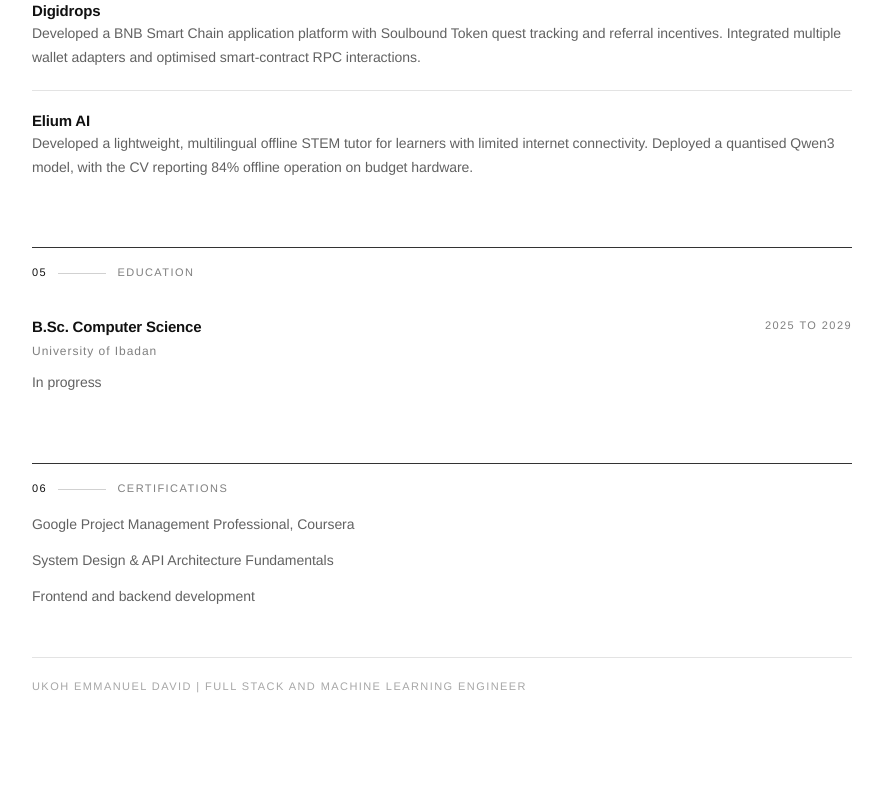
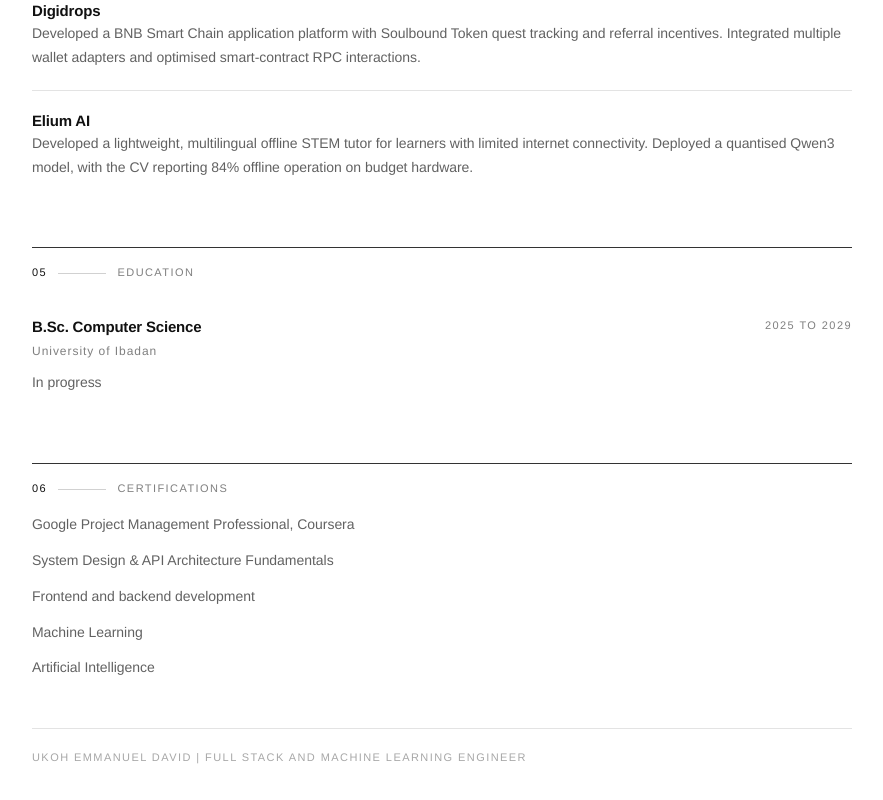
Before and after one commit to UkohEmmanuel1/portfolio, a Next.js app: page /resume in a window 1280 px wide. Shown: the part 1763-2563 px from the top of the page, without its empty margins (198-1081 px from the left). Before the commit the page ends 2520 px from the top, so only its background shows below. Built offline with nearby package versions, Linux system fonts and the light colour scheme; a web font is replaced by a local one.

Commit message:
Add machine learning and artificial intelligence certifications

```diff
--- a/app/resume/page.tsx
+++ b/app/resume/page.tsx
@@ -148,6 +148,8 @@ export default function ResumePage() {
             <li>Google Project Management Professional, Coursera</li>
             <li>System Design &amp; API Architecture Fundamentals</li>
             <li>Frontend and backend development</li>
+            <li>Machine Learning</li>
+            <li>Artificial Intelligence</li>
           </ul>
         </ResumeSection>
 
```
